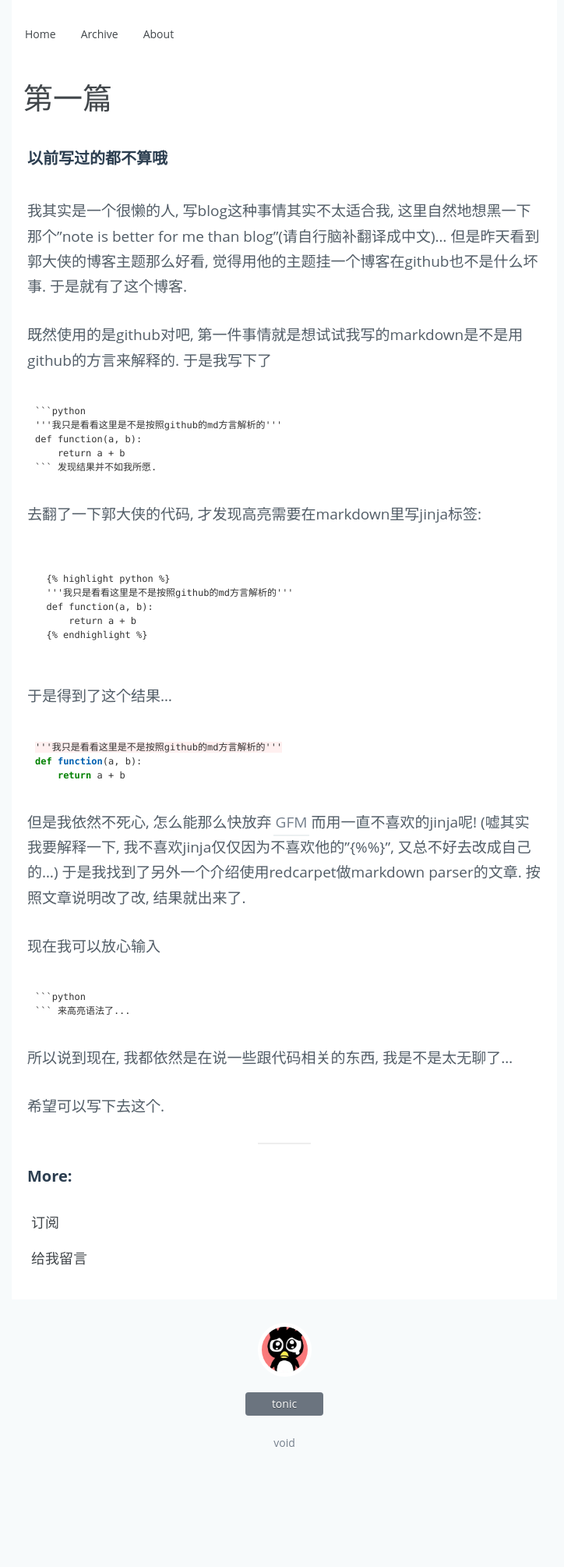
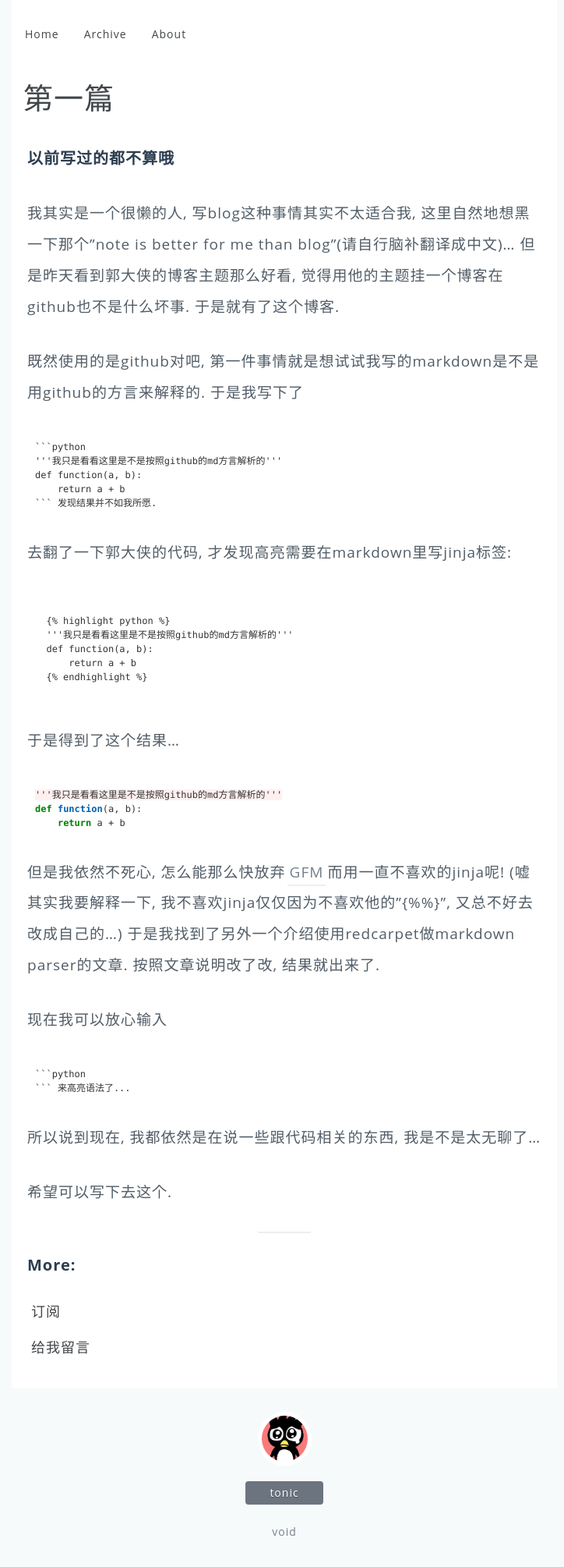
Before and after one commit to tonicmuroq/tonicmuroq.github.io, a Jekyll site: the page built from index.html, in a window 1280 px wide. Shown: the whole page at 78% size, without its empty margins (275-999 px from the left). Built offline with Jekyll 4.4.1, drawn with Linux system fonts in a browser that asks for light colours; Markdown is read by kramdown in place of the engine named in the settings; before the commit the page ends 1895 px from its top, so only the background shows below that.

Commit message:
稍微改一下样式

```diff
--- a/style/style.css
+++ b/style/style.css
@@ -8,6 +8,7 @@ body {
   -webkit-transform: translate3d(0,0,0);
   margin: 0;
   padding: 0;
+  letter-spacing: 1px;
 }
 
 h1,h2,h3,h4,h5,h6 {
@@ -77,7 +78,7 @@ hr {
 
 .content,blockquote {
   font-size: 1.9rem;
-  line-height: 1.7em;
+  line-height: 2.1em;
   color: #525d67;
 }
 
@@ -248,6 +249,7 @@ pre code {
   white-space: pre;
   word-break: break-all;
   word-wrap: break-word;
+  letter-spacing: 0;
 }
 
 #disqus_container .comment {
```
